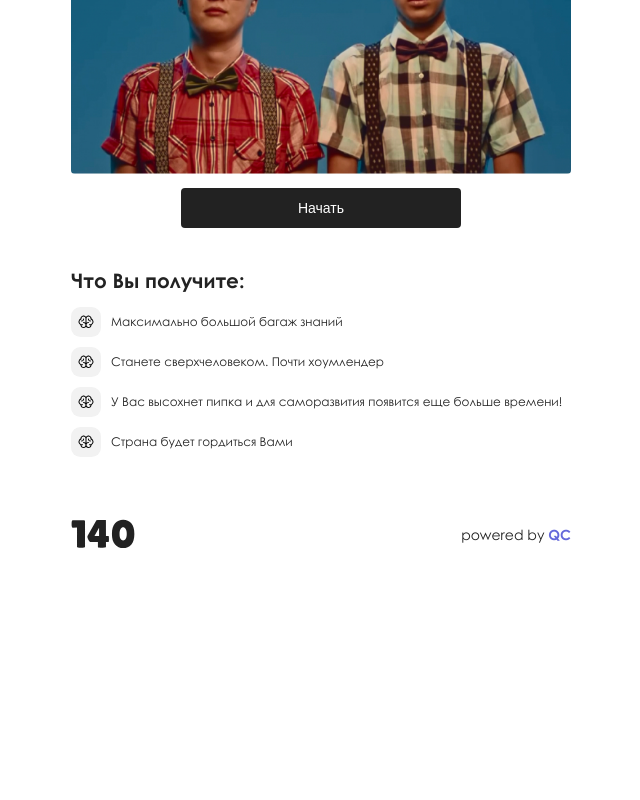
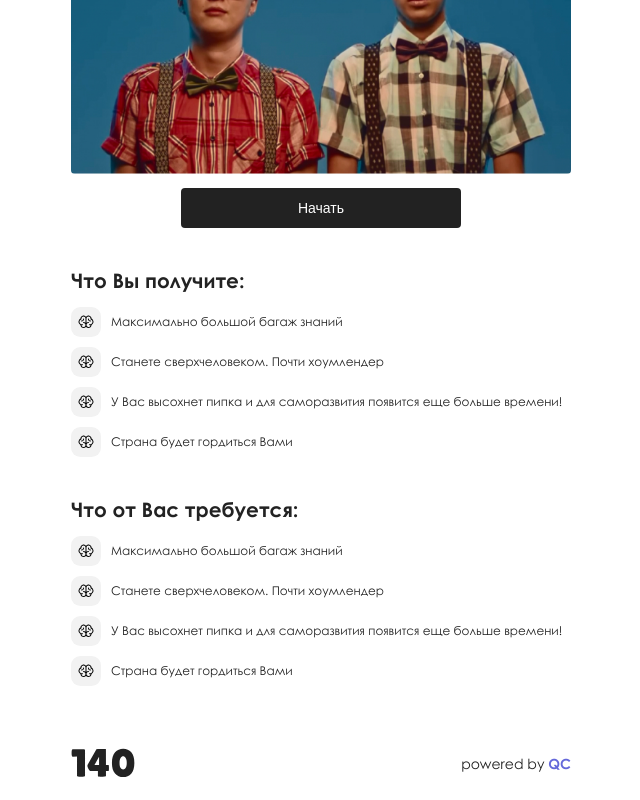
Before and after one commit to qwertycamedy/140, a React (Vite) app: page /courses/1 in a window 1280 px wide. Shown: the part 334-1134 px from the top of the page, without its empty margins (319-959 px from the left). Before the commit the page ends 905 px from the top, so only its background shows below. Built offline with nearby package versions, Linux system fonts and the light colour scheme.

Commit message:
coursePage requirements section

```diff
--- a/src/pages/course/CoursePage.jsx
+++ b/src/pages/course/CoursePage.jsx
@@ -5,6 +5,7 @@ import { useEffect } from 'react';
 import { useDispatch } from 'react-redux';
 import Hero from './hero/Hero';
 import Benefits from './benefits/Benefits';
+import Requirements from './requiremets/Requirements';
 
 const CoursePage = () => {
   const dispatch = useDispatch();
@@ -17,6 +18,7 @@ const CoursePage = () => {
       <MyPage metaTitle="140 | Страница курса" metaDescr="140 | Страница курса">
         <Hero />
         <Benefits />
+        <Requirements />
       </MyPage>
       <Footer />
     </>
--- /dev/null
+++ b/src/pages/course/requiremets/Requirements.jsx
@@ -0,0 +1,50 @@
+import MySection from 'components/_ui/section/MySection';
+import cl from './Requirements.module.scss';
+import outerCl from '../CoursePage.module.scss';
+import ico from 'assets/img/course-ico.svg';
+
+const Requirements = () => {
+  return (
+    <MySection classNames={cl.requirements}>
+      <h3 className={`${outerCl.list__title} title title-section`}>
+        Что от Вас требуется:
+      </h3>
+      <ul className={outerCl.list}>
+        <li className={outerCl.list__item}>
+          <div className={outerCl.list__ico_outer}>
+            <img className={outerCl.list__ico} src={ico} alt="course ico" />
+          </div>
+          <p className={outerCl.list__label + ' text-12'}>
+            Максимально большой багаж знаний
+          </p>
+        </li>
+        <li className={outerCl.list__item}>
+          <div className={outerCl.list__ico_outer}>
+            <img className={outerCl.list__ico} src={ico} alt="course ico" />
+          </div>
+          <p className={outerCl.list__label + ' text-12'}>
+            Станете сверхчеловеком. Почти хоумлендер
+          </p>
+        </li>
+        <li className={outerCl.list__item}>
+          <div className={outerCl.list__ico_outer}>
+            <img className={outerCl.list__ico} src={ico} alt="course ico" />
+          </div>
+          <p className={outerCl.list__label + ' text-12'}>
+            У Вас высохнет пипка и для саморазвития появится еще больше времени!
+          </p>
+        </li>
+        <li className={outerCl.list__item}>
+          <div className={outerCl.list__ico_outer}>
+            <img className={outerCl.list__ico} src={ico} alt="course ico" />
+          </div>
+          <p className={outerCl.list__label + ' text-12'}>
+            Страна будет гордиться Вами
+          </p>
+        </li>
+      </ul>
+    </MySection>
+  );
+};
+
+export default Requirements;
```
Also changed, not shown: src/pages/course/requiremets/Requirements.module.scss (added).
